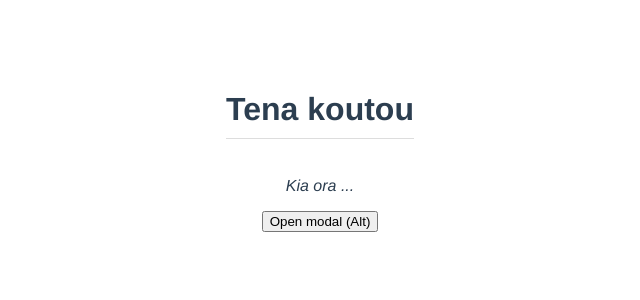
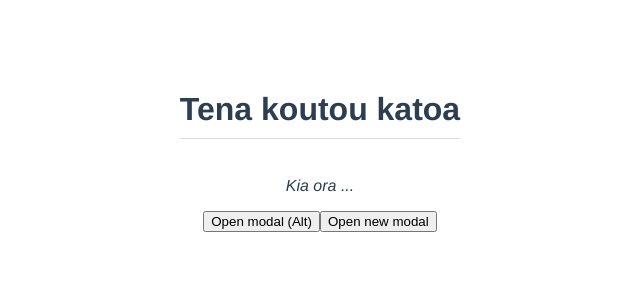
Before and after one commit to tehau26nz/modal-project, a Vue app: page / in a window 1280 px wide. Shown: the top 300 px of the page, without its empty margins (320-960 px from the left). Built offline with nearby package versions, Linux system fonts and the light colour scheme.

Commit message:
Challenge test

```diff
--- a/src/App.vue
+++ b/src/App.vue
@@ -11,9 +11,20 @@
       <p>Kei te pai au. Kei te aha koe?</p>
 
     </Modal>
+    <Modal theme="project" @close="toggleModalTwo">
+      <template v-slot:newlinks>
+        <a href="#">New</a>
+        <a href="#">Edit</a>
+        <h1>Are you applying for work?</h1>
+        <p>Check your status</p>
+      </template>
+    </Modal>
   </div>
   <button @click.alt="toggleModal">
     Open modal (Alt)
+  </button>
+  <button @click.alt="toggleModalTwo">
+    Open new modal
   </button>
 </template>
 
@@ -30,7 +41,7 @@ export default {
   components: {Modal},
   data(){
     return{
-      title: 'Tena koutou',
+      title: 'Tena koutou katoa',
       header: 'Sign up for Te Reo Maori',
       text: 'Ka pai!',
       // New property
--- a/src/components/Modal.vue
+++ b/src/components/Modal.vue
@@ -4,6 +4,14 @@
             <slot>Default content</slot>
             <div class="actions">
                 <slot name="links"></slot>
+            </div>
+        </div>
+    </div>
+    <div class="backdrop" @click.self="closeModal">
+        <div class="modalTwo" :class="{ project:theme === 'project'}">
+            <slot>Default content</slot>
+            <div class="actions">
+                <slot name="newlinks"></slot>
             </div>
         </div>
     </div>
```
